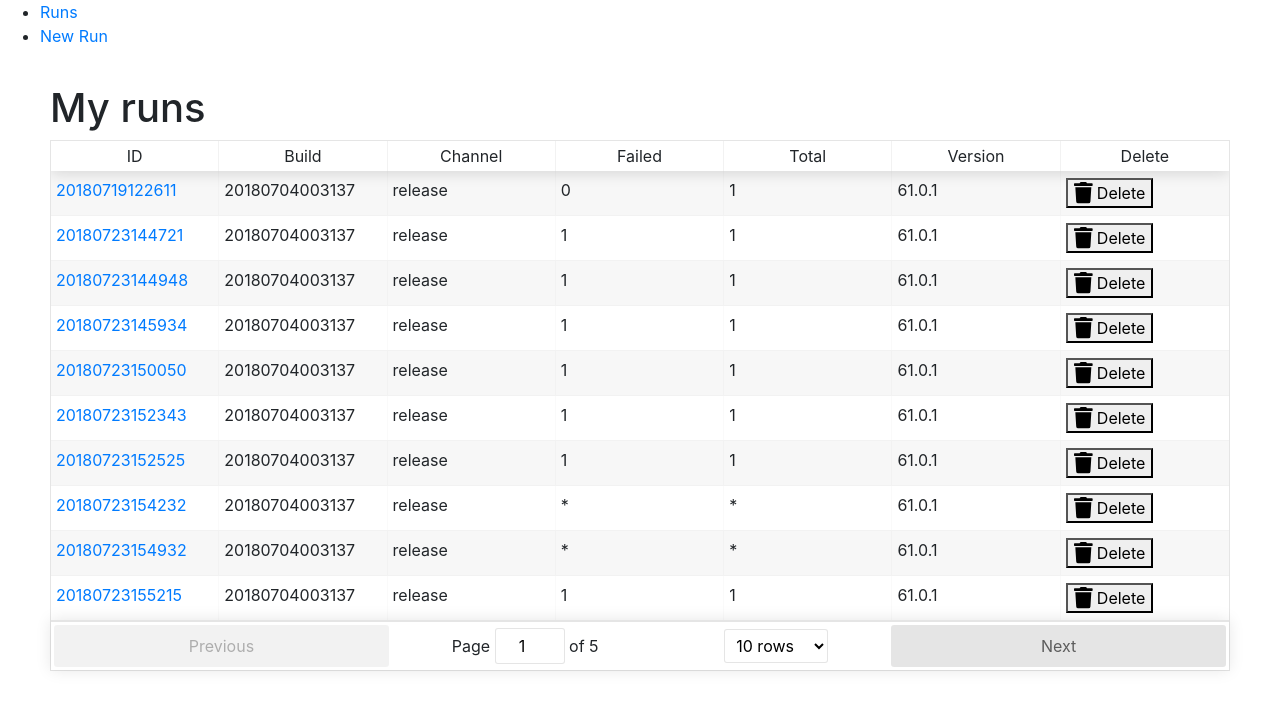
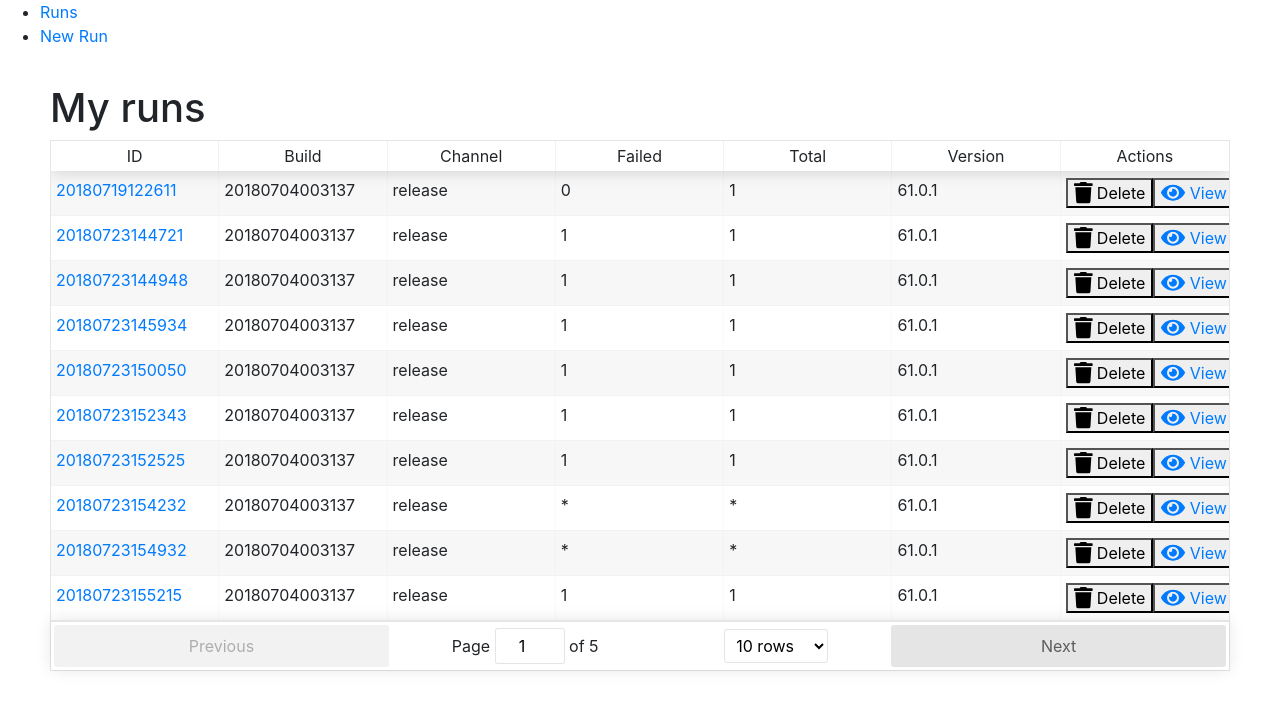
Before and after one commit to psilaghi/iris-control-center, a React (Create React App) app: page /runs in a window 1280 px wide. Shown: the top 710 px of the page. Built offline with nearby package versions, Linux system fonts and the light colour scheme.

Commit message:
Added the View button

```diff
--- a/src/components/RunsPage/index.js
+++ b/src/components/RunsPage/index.js
@@ -6,6 +6,7 @@ import './style.css';
 import { Link } from 'react-router-dom';
 import { FontAwesomeIcon } from '@fortawesome/react-fontawesome';
 import { faTrash } from '@fortawesome/free-solid-svg-icons';
+import { faEye } from '@fortawesome/free-solid-svg-icons';
 
 const TABLE_COLUMNS = [{
   Header: "ID",
@@ -43,19 +44,27 @@ class RunsPage extends React.Component {
   }
 
   handleDelete = (id) => {
-    ApiClient.delete(`/delete?id=${id}`);
+    ApiClient.delete(`/delete?${id}`);
     this.setState({runs: this.state.runs.filter(run => run.id !== id)});
 
   }
 
   _getColumns = () => [...TABLE_COLUMNS, {
-      Header: "Delete",
+      Header: "Actions",
       id: "action",
       accessor: data => data.id,
       Cell: row => (
-        <button onClick={() => this.handleDelete(row.value)}>
-          <FontAwesomeIcon icon={faTrash} size="lg" /> Delete
-        </button>
+        <div>
+          <button onClick={() => this.handleDelete(row.value)}>
+            <FontAwesomeIcon icon={faTrash} size="lg" /> Delete
+          </button>
+
+          <button>
+            <Link to={{ pathname: `/runs/${row.value}/`}}>
+              <FontAwesomeIcon icon={faEye} size="lg" /> View
+            </Link>
+          </button>
+        </div>
       )
     }
   ]
```
